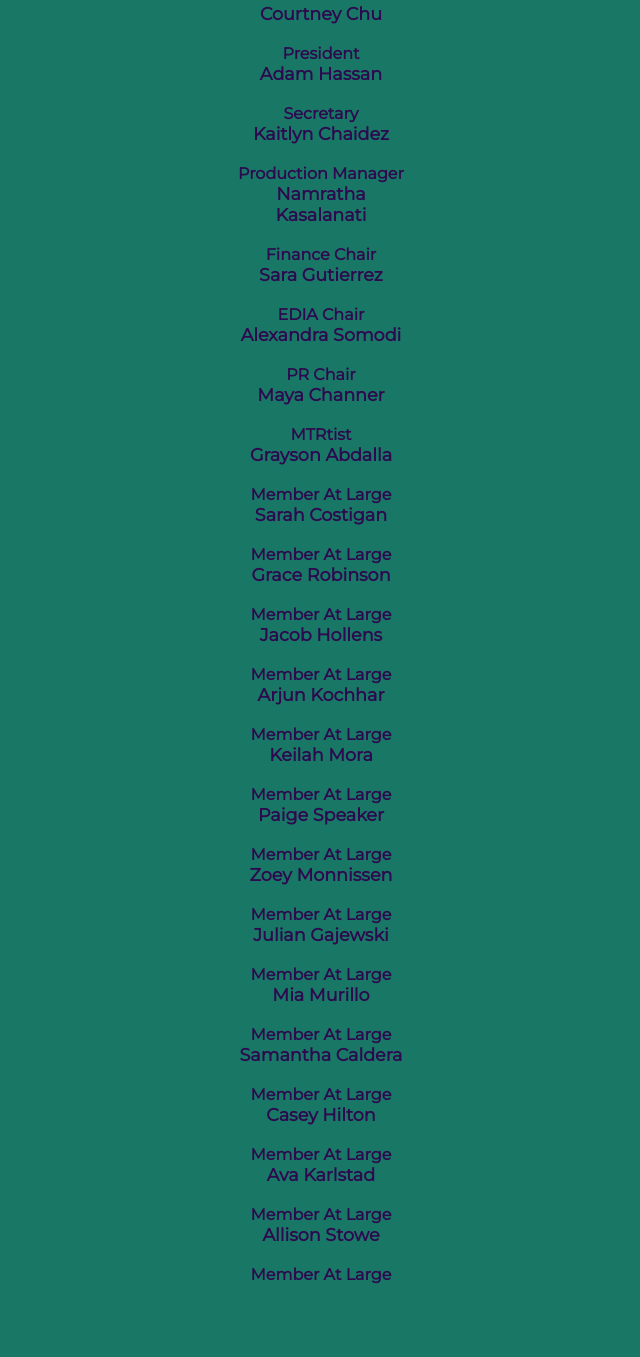
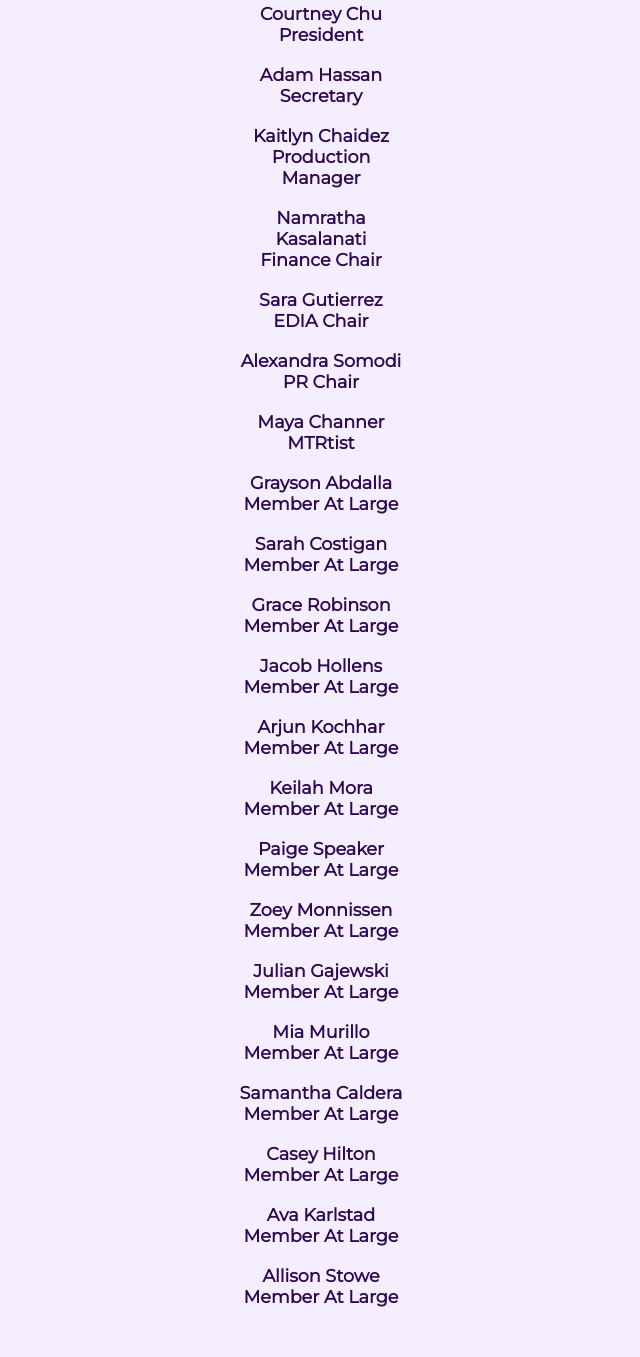
Before and after one commit to MusicalTheatreRepertory/MusicalTheatreRepertory.github.io, a Gatsby site: page /AnastasiaProgram/board in a window 1280 px wide. Shown: the part 63-1420 px from the top of the page, without its empty margins (319-959 px from the left). Before the commit the page ends 1347 px from the top, so only its background shows below. Built offline with nearby package versions, Linux system fonts and the light colour scheme; Gatsby itself is replaced by a stand-in of ours.

Commit message:
updating background color + font size

```diff
--- a/src/pages/AnastasiaProgram/board.js
+++ b/src/pages/AnastasiaProgram/board.js
@@ -14,128 +14,168 @@ const Board = () => {
                 <h3>
                     Courtney Chu
                 </h3>
-                <h2>
+                <h3>
                     President
-                </h2>
+                </h3>
+                <br />
+
                 <h3>
                     Adam Hassan
                 </h3>
-                <h2>
+                <h3>
                     Secretary
-                </h2>
+                </h3>
+                <br />
+
                 <h3>
                     Kaitlyn Chaidez
                 </h3>
-                <h2>
+                <h3>
                     Production Manager
-                </h2>
+                </h3>
+                <br />
+
                 <h3>
                     Namratha Kasalanati
                 </h3>
-                <h2>
+                <h3>
                     Finance Chair
-                </h2>
+                </h3>
+                <br />
+
                 <h3>
                     Sara Gutierrez
                 </h3>
-                <h2>
+                <h3>
                     EDIA Chair
-                </h2>
+                </h3>
+                <br />
+
                 <h3>
                     Alexandra Somodi
                 </h3>
-                <h2>
+                <h3>
                     PR Chair
-                </h2>
+                </h3>
+                <br />
+
                 <h3>
                     Maya Channer
                 </h3>
-                <h2>
+                <h3>
                     MTRtist
-                </h2>
+                </h3>
+                <br />
+
                 <h3>
                     Grayson Abdalla
                 </h3>
-                <h2>
+                <h3>
                     Member At Large
-                </h2>
+                </h3>
+                <br />
+
                 <h3>
                     Sarah Costigan
                 </h3>
-                <h2>
+                <h3>
                     Member At Large
-                </h2>
+                </h3>
+                <br />
+
                 <h3>
                     Grace Robinson
                 </h3>
-                <h2>
+                <h3>
                     Member At Large
-                </h2>
+                </h3>
+                <br />
+
                 <h3>
                     Jacob Hollens
                 </h3>
-                <h2>
+                <h3>
                     Member At Large
-                </h2>
+                </h3>
+                <br />
+
                 <h3>
                     Arjun Kochhar
                 </h3>
-                <h2>
+                <h3>
                     Member At Large
-                </h2>
+                </h3>
+                <br />
+
                 <h3>
                     Keilah Mora
                 </h3>
-                <h2>
+                <h3>
                     Member At Large
-                </h2>
+                </h3>
+                <br />
+
                 <h3>
                     Paige Speaker
                 </h3>
-                <h2>
+                <h3>
                     Member At Large
-                </h2>
+                </h3>
+                <br />
+
                 <h3>
                     Zoey Monnissen
                 </h3>
-                <h2>
+                <h3>
                     Member At Large
-                </h2>
+                </h3>
+                <br />
+
                 <h3>
                     Julian Gajewski
                 </h3>
-                <h2>Member At Large
-                </h2>
+                <h3>Member At Large
+                </h3>
+                <br />
+
                 <h3>
                     Mia Murillo
                 </h3>
-                <h2>
+                <h3>
                     Member At Large
-                </h2>
+                </h3>
+                <br />
+
                 <h3>
                     Samantha Caldera
                 </h3>
-                <h2>
+                <h3>
                     Member At Large
-                </h2>
+                </h3>
+                <br />
+
                 <h3>
                     Casey Hilton
                 </h3>
-                <h2>
+                <h3>
                     Member At Large
-                </h2>
+                </h3>
+                <br />
+
                 <h3>
                     Ava Karlstad
                 </h3>
-                <h2>
+                <h3>
                     Member At Large
-                </h2>
+                </h3>
+                <br />
+
                 <h3>
                     Allison Stowe
                 </h3>
-                <h2>
+                <h3 style = {{paddingBottom: "50px"}}>
                     Member At Large
-                </h2>
+                </h3>
             </div>
         </section>
     </main>
--- a/src/pages/anastasia.css
+++ b/src/pages/anastasia.css
@@ -6,6 +6,7 @@
     align-items: center !important;
     text-align: center !important;
     padding: 0;
+    background-color: #F5EEFF !important;
 
 }
 
@@ -77,6 +78,9 @@
 
   body {
     font-family: 'Montserrat-Regular', sans-serif;
-    background-color: #F5EEFF;
     margin: 0px;
   }
+
+  :root {
+    --primary-bg-color: #F5EEFF;
+}
--- a/src/pages/index.js
+++ b/src/pages/index.js
@@ -1,5 +1,6 @@
 import React from "react"
 import '../styles/global.css'
+import '../styles/main.css'
 import { Link } from "gatsby"
 import { Header } from "../components/Header";
 import mtrCrest from "../images/mtr-crest-white.png";
--- a/src/styles/global.css
+++ b/src/styles/global.css
@@ -12,10 +12,6 @@
     font-style: normal;
   }
 
-body {
-  background-color: #197766;
-
-}
 
 .landing {
   display: flex;
@@ -24,3 +20,7 @@ body {
   text-align: center; /* Ensures text is centered */
   width: 100%;
 }
+
+body {
+  background-color: var(--primary-bg-color) !important;
+}
--- /dev/null
+++ b/src/styles/main.css
@@ -0,0 +1,3 @@
+:root {
+    --primary-bg-color: #197766;
+}
--- a/src/styles/teams.css
+++ b/src/styles/teams.css
@@ -2,6 +2,7 @@
     margin: 0 auto;
     max-width: 1100px;
     padding: 5px;
+    background-color: #F5EEFF !important;
   }
 
   .page-title {
@@ -82,7 +83,7 @@
     margin-top: 0px;
     color: #4a4a4a;
     line-height: 1;
-    font-size: 0.7rem !important;  /* Make description smaller */
+    font-size: 1rem !important;  /* Make description smaller */
   }
 
   .project-content {
```
